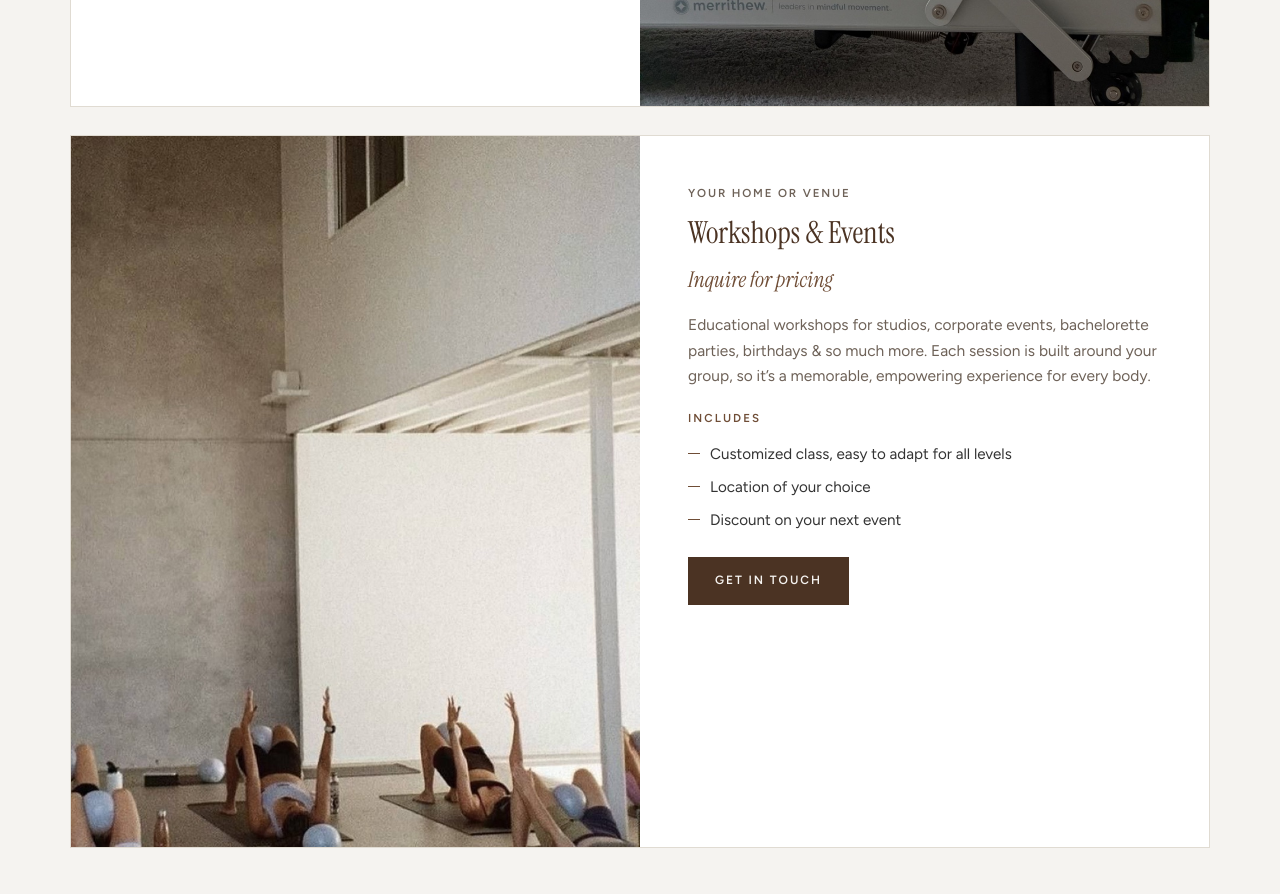
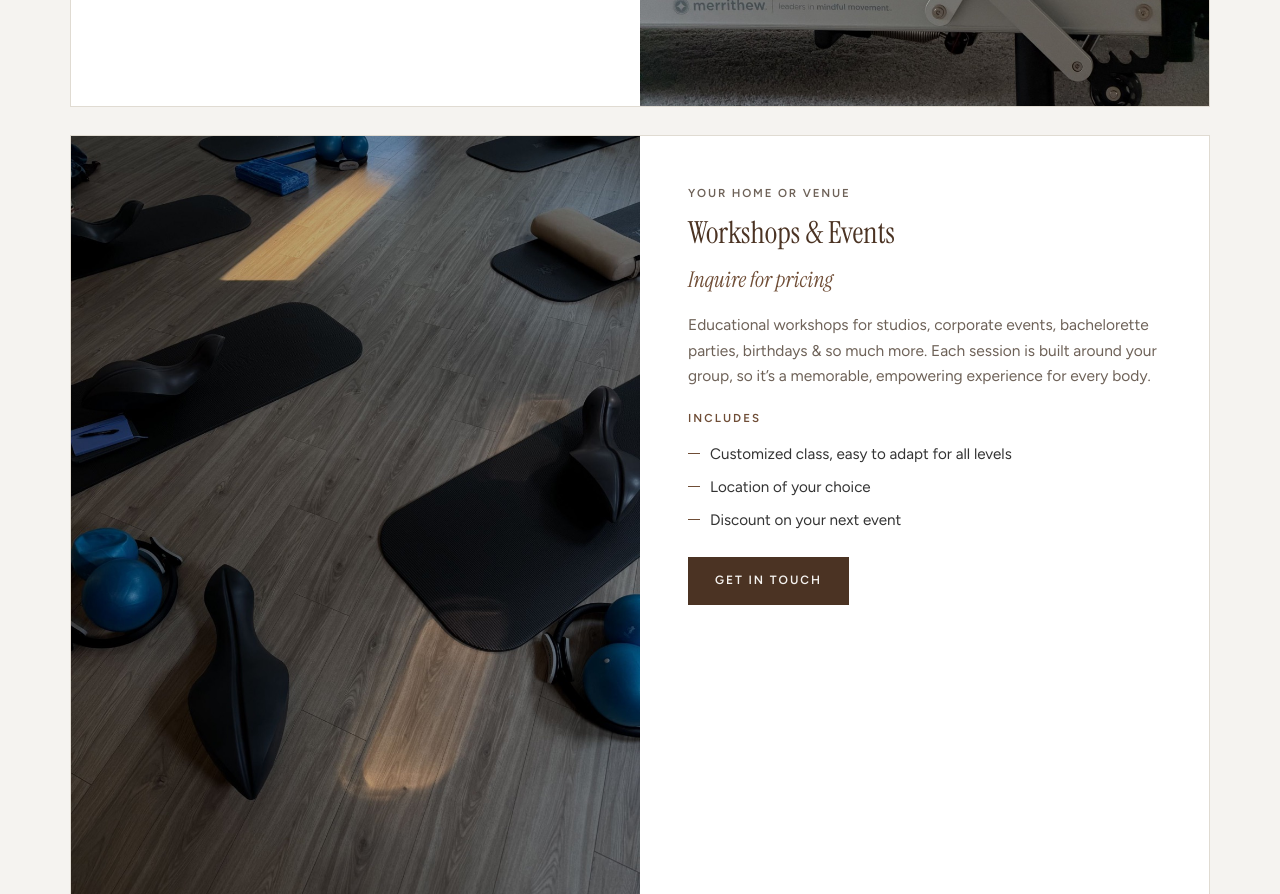
Before and after one commit to taylorlundin4/living-lundin-website, a plain HTML site: page services.html in a window 1280 px wide. Shown: the part 2180-3074 px from the top of the page. Drawn offline with Linux system fonts and the light colour scheme.

Commit message:
Use Taylor's workshop mats photo for Workshops & Events
Replace the group class photo with mats set out with Oovs, magic
circles and balls. All three service rows now use Taylor's own photos.

Co-Authored-By: Claude Opus 5.5 <noreply@anthropic.com>

```diff
--- a/services.html
+++ b/services.html
@@ -92,7 +92,7 @@
     </article>
 
     <article class="offer">
-      <img src="images/services-group-class.jpg" alt="A group mat class with small balls in a bright concrete studio" loading="lazy" width="960" height="1200" style="object-position:center 90%">
+      <img src="images/services-workshop-mats.jpg" alt="Mats set out for a workshop with Oovs, magic circles and small balls on a wood floor" loading="lazy" width="1050" height="1400">
       <div class="offer-body">
         <p class="where">Your home or venue</p>
         <h3>Workshops &amp; Events</h3>
```
Also changed, not shown: images/services-group-class.jpg (deleted), images/services-workshop-mats.jpg (added).
